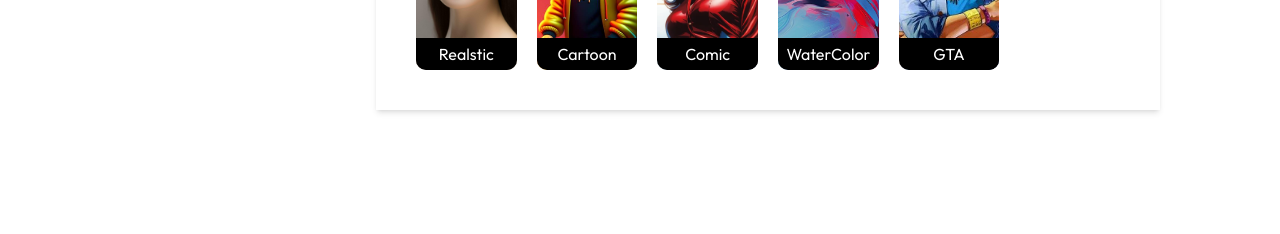
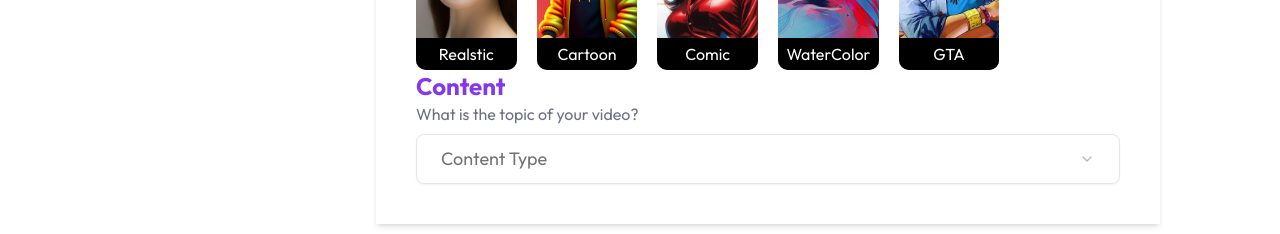
Before and after one commit to brightstar-moxi/AI-Project, a Next.js app: page /dashboard/create-new in a window 1280 px wide. Shown: the part 552-786 px from the top of the page. Built offline with nearby package versions, Linux system fonts and the light colour scheme; no server answers.

Commit message:
create-new structure for ai

```diff
--- /dev/null
+++ b/app/dashboard/create-new/_components/SelectDuration.jsx
@@ -0,0 +1,27 @@
+import React from 'react';
+import { Select, SelectContent, SelectItem, SelectTrigger, SelectValue } from "@/components/ui/select"
+
+const SelectDuration = () => {
+  return (
+    <div><h2 className='font-bold text-2xl text-[#8338ec]'>Content</h2>
+    <p className='text-gray-500'>What is the topic of your video?</p>
+    <Select onValueChange={(value) => {
+      setSelectedOption(value)
+      value!='Custom Prompt'&&onUserSelect('topic',value)
+      }}>
+      <SelectTrigger className="w-full mt-2 p-6 text-lg">
+        <SelectValue placeholder="Content Type" />
+      </SelectTrigger>
+      <SelectContent>
+
+          <SelectItem value='30 Seconds'>30 Seconds</SelectItem>
+          <SelectItem value='60 Seconds'>60 Seconds</SelectItem>
+
+
+      </SelectContent>
+    </Select>
+    </div>
+  )
+}
+
+export default SelectDuration
--- a/app/dashboard/create-new/page.jsx
+++ b/app/dashboard/create-new/page.jsx
@@ -2,6 +2,7 @@
 import React, { useState } from 'react'
 import { SelectTopic } from './_components/SelectTopic'
 import { SelectStyle } from './_components/SelectStyle'
+import SelectDuration from './_components/SelectDuration'
 
 const CreateNew = () => {
 
@@ -19,7 +20,7 @@ console.log(fieldName,fieldValue);
       {/* Select Style */}
 <SelectStyle onUserSelect={onHandleInputChage}/>
       {/* Duration */}
-
+<SelectDuration/>
       {/* Create Button */}
     </div>
     </div>
```
